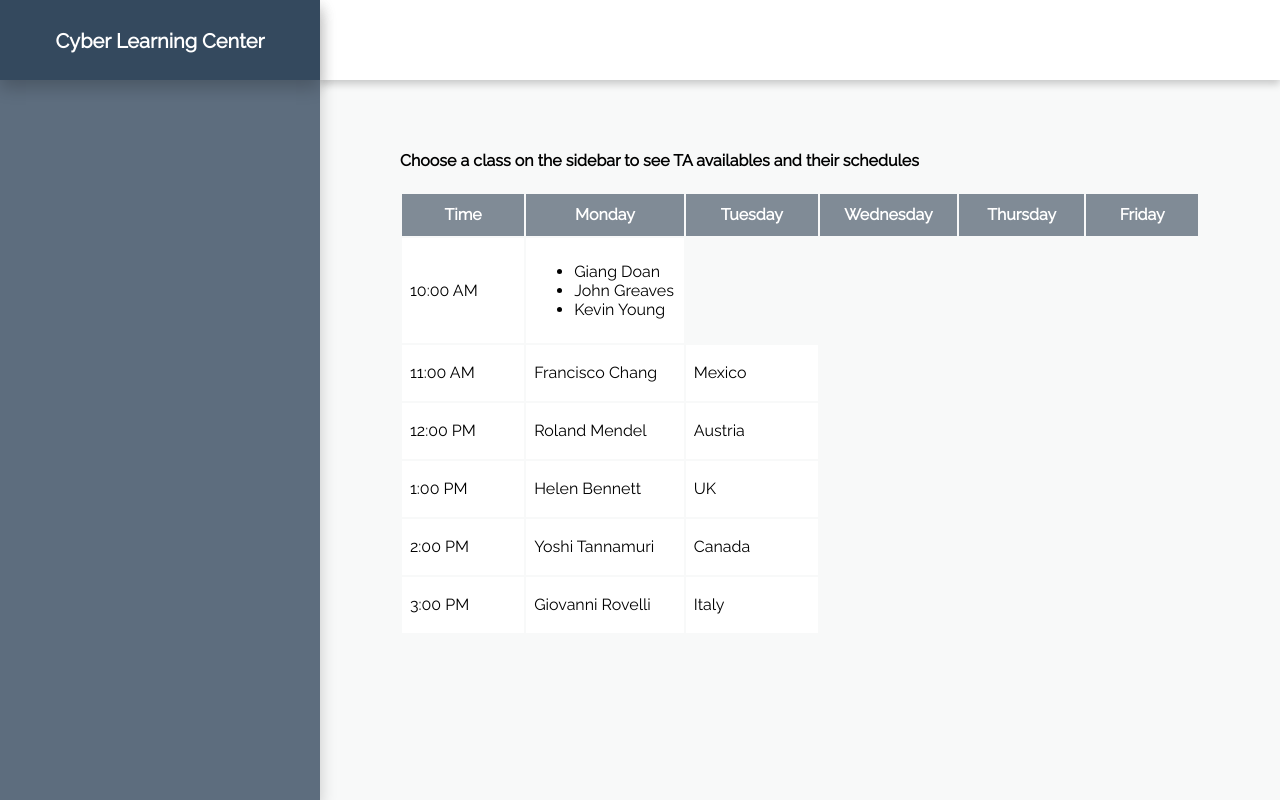
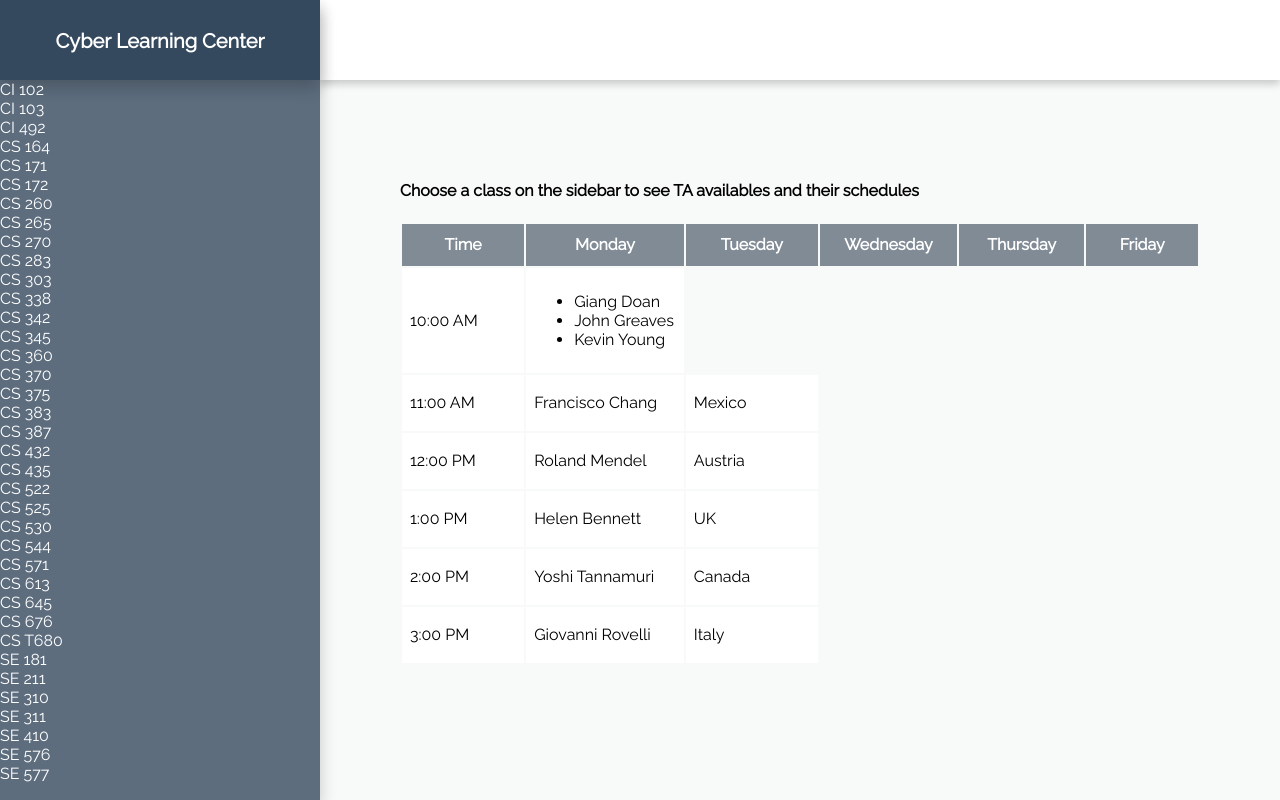
Before and after one commit to cassandrale179/clc_website, a Vue app: page / in a window 1280 px wide. Built offline with nearby package versions, Linux system fonts and the light colour scheme.

Commit message:
Read in the courses

```diff
--- a/src/components/HelloWorld.vue
+++ b/src/components/HelloWorld.vue
@@ -6,7 +6,9 @@
        <h1> Cyber Learning Center </h1>
     </div>
     <div class="classes">
-
+       <div v-for="course in courses" :key="course">
+          {{course}}
+       </div>
     </div>
   </div>
 
@@ -22,13 +24,11 @@
     <div class="timetable">
     <table>
       <tr>
-        <th>Time</th>
-        <th>Monday</th>
-        <th>Tuesday</th>
-        <th>Wednesday</th>
-        <th>Thursday</th>
-        <th>Friday</th>
+        <th v-for="item in headers" :key="item">
+          {{ item }}
+        </th>
       </tr>
+
       <tr>
         <td>10:00 AM</td>
         <td>
@@ -83,12 +83,13 @@ export default {
   },
   data(){
     return {
-      items: [ 'CI 102', 'CI 103', 'CI 492', 'CS 164',
+      courses: [ 'CI 102', 'CI 103', 'CI 492', 'CS 164',
       'CS 171', 'CS 172', 'CS 260', 'CS 265', 'CS 270', 'CS 283',
       'CS 303', 'CS 338', 'CS 342', 'CS 345', 'CS 360', 'CS 370',
       'CS 375', 'CS 383', 'CS 387', 'CS 432', 'CS 435', 'CS 522', 'CS 525',
       'CS 530', 'CS 544', 'CS 571', 'CS 613', 'CS 645', 'CS 676',
-      'CS T680', 'SE 181',' SE 211', 'SE 310', 'SE 311', 'SE 410', 'SE 576', 'SE 577']
+      'CS T680', 'SE 181',' SE 211', 'SE 310', 'SE 311', 'SE 410', 'SE 576', 'SE 577'],
+      headers: [ 'Time', 'Monday', 'Tuesday', 'Wednesday', 'Thursday', 'Friday'],
     }
   }
 }
@@ -120,22 +121,6 @@ hr {
   box-shadow: 0 8px 16px 0 rgba(0,0,0,0.2);
 }
 
-.courses{
-  width: 90%;
-  margin-top: -30px;
-}
-.course{
-  padding-left: 2vh;
-  padding-right: 2vh;
-  background: #212F3D;
-  display: inline;
-  line-height: 3em;
-  color: white;
-  border-radius: 5px;
-  font-size: 10px;
-  font-family: 'Raleway', sans-serif;
-
-}
 
 .sidebar{
   position: absolute;
```
